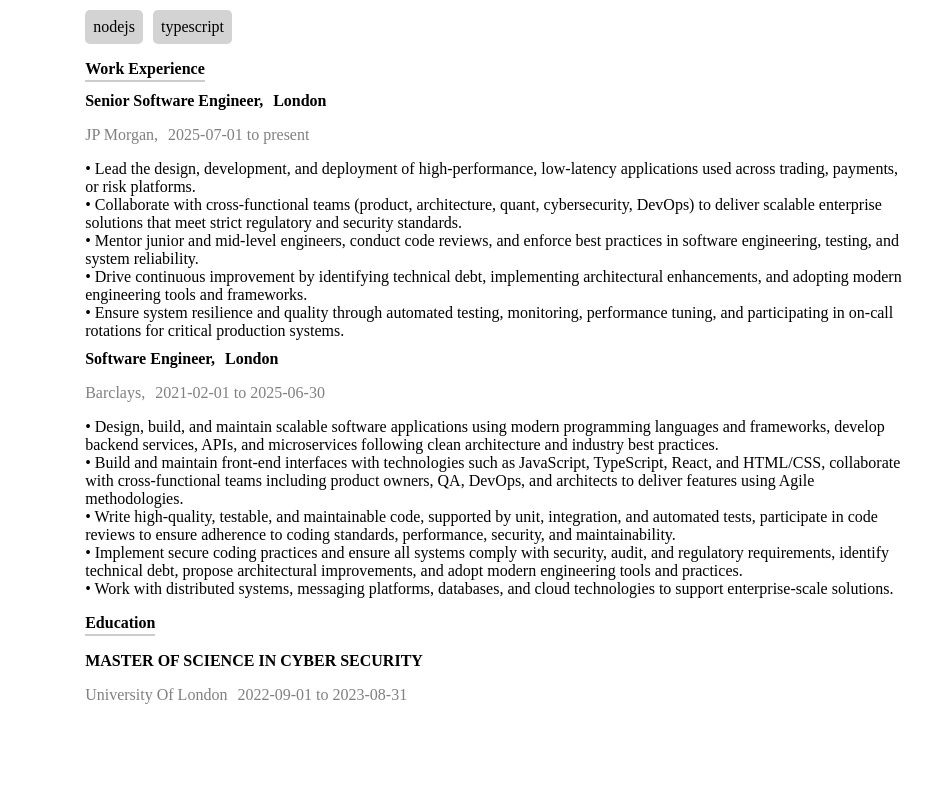
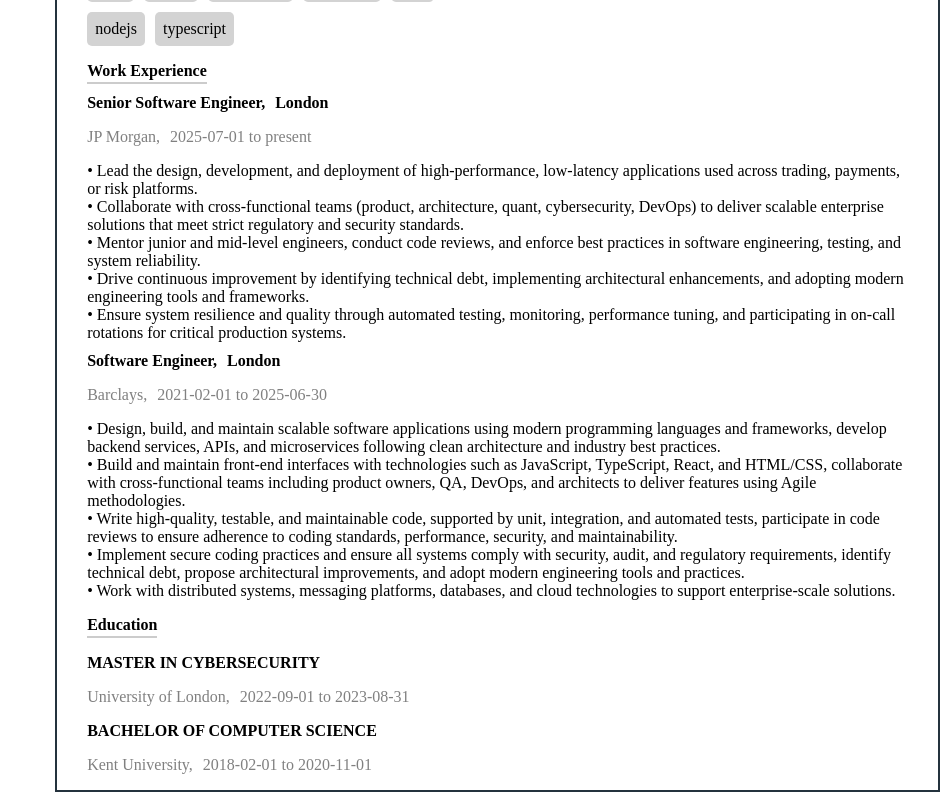
Before and after one commit to Simba-Ndewere/cv-application, a React (Vite) app: page / in a window 1280 px wide. Shown: the part 513-1313 px from the top of the page, without its empty margins (332-1280 px from the left). Before the commit the page ends 1241 px from the top, so only its background shows below. Built offline with nearby package versions, Linux system fonts and the light colour scheme.

Commit message:
dynamically render from state array to cv

```diff
--- a/src/App.jsx
+++ b/src/App.jsx
@@ -25,6 +25,10 @@
 • Implement secure coding practices and ensure all systems comply with security, audit, and regulatory requirements, identify technical debt, propose architectural improvements, and adopt modern engineering tools and practices.
 • Work with distributed systems, messaging platforms, databases, and cloud technologies to support enterprise-scale solutions.
 `}]);
+
+  const [education, setEducation] = useState([{ degree: 'Master in cybersecurity', university: 'University of London', id: crypto.randomUUID(), from: '2022-09-01' , to: '2023-08-31' },
+    { degree: 'Bachelor of Computer Science', university: 'Kent University', id: crypto.randomUUID(), from: '2018-02-01' , to: '2020-11-01' }
+  ])
 
   return (
     <>
@@ -56,6 +60,7 @@
             workExperience={workExperience}
           />
           <EducationCV
+            education={education}
           />
         </div>
 
--- a/src/components/input/Education.jsx
+++ b/src/components/input/Education.jsx
@@ -1,6 +1,6 @@
 import { useState } from "react";
 
-function Education() {
+function Education({}) {
     const [collapsible, openCollapsible] = useState(false);
 
     function handleSubmit() {
--- a/src/components/output/EducationCV.jsx
+++ b/src/components/output/EducationCV.jsx
@@ -1,14 +1,18 @@
 import '../../styles/EducationCV.css'
-function Education() {
+function Education({ education }) {
     return (
         <div className="generalContainerCV">
             <div>
                 <p className='titleCV'>Education</p>
-                <p className='degree'>MASTER OF SCIENCE IN CYBER SECURITY</p>
-                <div className="uniYear">
-                    <p>University Of London</p>
-                    <p>2022-09-01 to 2023-08-31</p>
-                </div>
+                {education.map((singleEducation) => {
+                    return <div key={singleEducation.id}>
+                        <p className='degree'>{singleEducation.degree.toUpperCase()}</p>
+                        <div className="uniYear">
+                            <p>{singleEducation.university}, </p>
+                            <p>{singleEducation.from} to {singleEducation.to}</p>
+                        </div>
+                    </div>
+                })}
             </div>
         </div>
     )
--- a/src/styles/App.css
+++ b/src/styles/App.css
@@ -51,6 +51,7 @@
     .generalInformation {
         width: 70%;
         padding: 1px 30px 0px 30px;
+        border: solid 2px #24323d;
     }
 
     .nav-img {
```
Also changed, not shown: src/components/input/EducationalExperience.jsx (deleted, +0 -21 lines), src/styles/EducationCV.css (line endings or trailing spaces).
